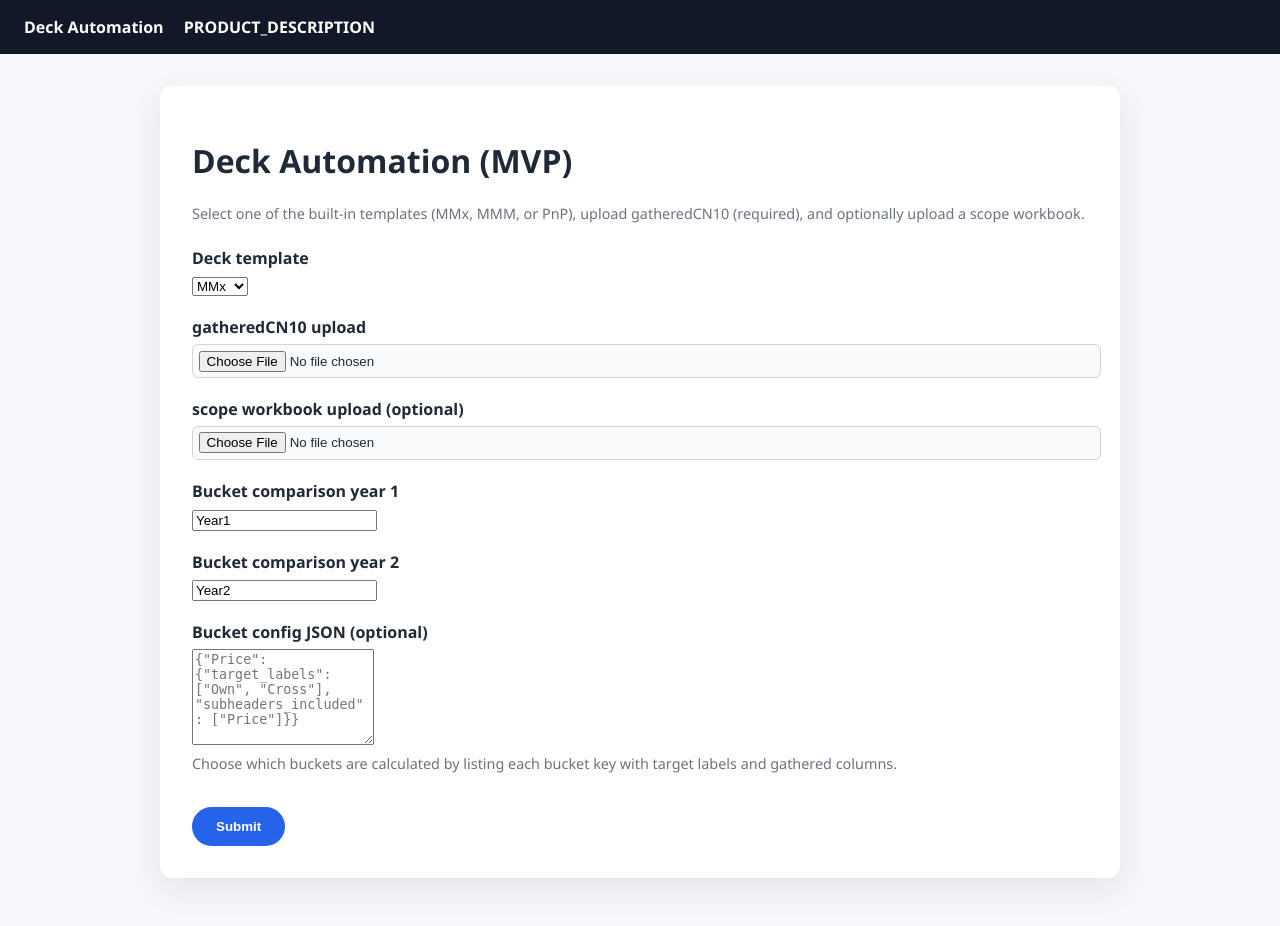
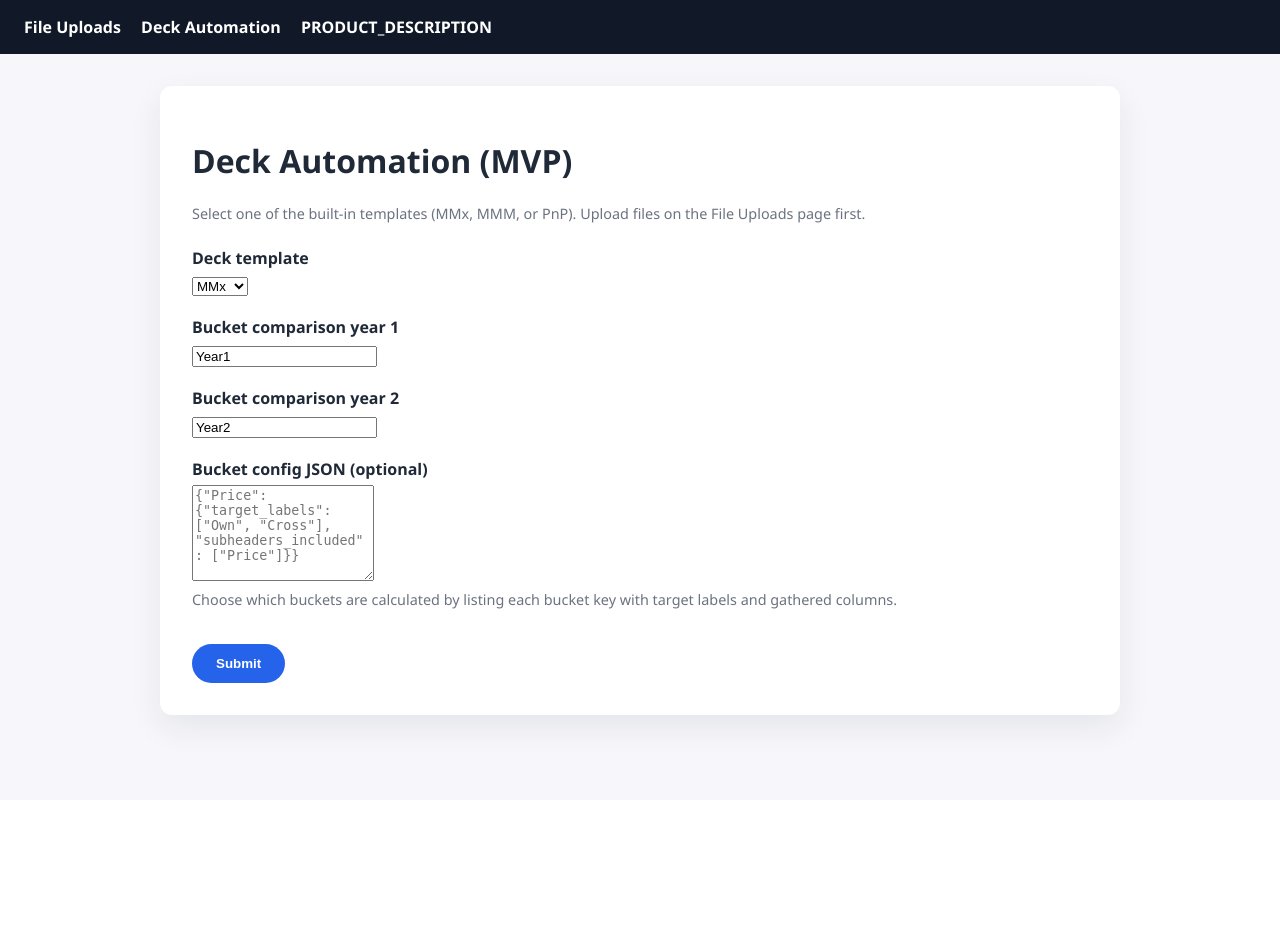
Before and after one commit to Natasthedog/automator, a Django app: page /deck-automation/ in a window 1280 px wide. After the commit the page ends 738 px from the top, so only its background shows below. Run offline with Django 5.2, Linux system fonts and the light colour scheme; parts of the project's set-up code (start-up, migrations or seed data) failed here and were passed over.

Commit message:
Add File Uploads landing page and centralize uploads

```diff
--- a/config/urls.py
+++ b/config/urls.py
@@ -19,11 +19,9 @@
 from django.urls import path, include
 from django.conf import settings
 from django.conf.urls.static import static
-from django.views.generic import RedirectView
 
 urlpatterns = [
     path("admin/", admin.site.urls),
-    path("", RedirectView.as_view(url="/deck-automation/", permanent=False), name="root"),
+    path("", include("deck_automation.urls")),
     path("", include("deck.urls")),
-    path("", include("deck_automation.urls")),
 ] + static(settings.MEDIA_URL, document_root=settings.MEDIA_ROOT)
--- a/deck/views.py
+++ b/deck/views.py
@@ -6,7 +6,7 @@
 PROJECT_TEMPLATES = {}
 
 def home(request):
-    return redirect("deck-automation")
+    return redirect("file-uploads")
 
 
 def product_description(request):
--- a/deck_automation/templates/deck_automation/deck_automation.html
+++ b/deck_automation/templates/deck_automation/deck_automation.html
@@ -6,7 +6,7 @@
 <div class="card">
     <h1>Deck Automation (MVP)</h1>
     <p class="helper-text">
-        Select one of the built-in templates (MMx, MMM, or PnP), upload gatheredCN10 (required), and optionally upload a scope workbook.
+        Select one of the built-in templates (MMx, MMM, or PnP). Upload files on the File Uploads page first.
     </p>
 
     {% if error %}
@@ -47,7 +47,7 @@
         </div>
     {% endif %}
 
-    <form class="form-grid" method="post" enctype="multipart/form-data">
+    <form class="form-grid" method="post">
         {% csrf_token %}
         <div>
             <label for="template_choice">Deck template</label>
@@ -57,15 +57,6 @@
                 {% endfor %}
             </select>
         </div>
-        <div>
-            <label for="gathered_cn10">gatheredCN10 upload</label>
-            <input id="gathered_cn10" name="gathered_cn10" type="file" accept=".xlsx,.xls,.xlsb,.csv">
-        </div>
-        <div>
-            <label for="scope_workbook">scope workbook upload (optional)</label>
-            <input id="scope_workbook" name="scope_workbook" type="file" accept=".xlsx,.xlsb">
-        </div>
-
         <div>
             <label for="year1">Bucket comparison year 1</label>
             <input id="year1" name="year1" type="text" value="{{ year1_value }}" placeholder="Year1">
--- a/deck_automation/urls.py
+++ b/deck_automation/urls.py
@@ -3,6 +3,7 @@
 from . import views
 
 urlpatterns = [
+    path("", views.file_uploads, name="file-uploads"),
     path("deck-automation/", views.deck_automation, name="deck-automation"),
     path(
         "deck-automation/download/<uuid:download_id>/",
--- a/deck_automation/views.py
+++ b/deck_automation/views.py
@@ -2,10 +2,12 @@
 
 import json
 import logging
+from base64 import b64decode, b64encode
 from pathlib import Path
 from uuid import uuid4
 
 from django.conf import settings
+from django.core.files.uploadedfile import SimpleUploadedFile
 from django.http import Http404, HttpResponse
 from django.shortcuts import render
 from pptx import Presentation
@@ -26,7 +28,7 @@
 logger = logging.getLogger(__name__)
 
 SESSION_PAYLOADS_KEY = "deck_automation_payloads"
-WATERFALL_TEMPLATE_MARKER = "<Waterfall Template>"
+SESSION_UPLOADS_KEY = "deck_automation_uploads"
 TEMPLATE_OPTIONS = {
     "MMx": "MMx.pptx",
     "MMM": "MMM.pptx",
@@ -69,6 +71,53 @@
     )
     return chart_shape.chart
 
+
+def _store_upload(request, key: str, uploaded_file):
+    if uploaded_file is None:
+        return
+    request.session.setdefault(SESSION_UPLOADS_KEY, {})[key] = {
+        "name": uploaded_file.name,
+        "content": b64encode(uploaded_file.read()).decode("ascii"),
+    }
+    request.session.modified = True
+
+
+def _stored_upload(request, key: str):
+    uploads = request.session.get(SESSION_UPLOADS_KEY, {})
+    entry = uploads.get(key)
+    if not entry:
+        return None
+    return SimpleUploadedFile(
+        entry["name"],
+        b64decode(entry["content"]),
+    )
+
+
+def file_uploads(request):
+    context: dict[str, object] = {}
+    uploads = request.session.get(SESSION_UPLOADS_KEY, {})
+    context["has_gathered_upload"] = "gathered_cn10" in uploads
+    context["has_scope_upload"] = "scope_workbook" in uploads
+
+    if request.method == "POST":
+        gathered_file = request.FILES.get("gathered_cn10")
+        scope_file = request.FILES.get("scope_workbook")
+
+        if not gathered_file:
+            context["error"] = "Please upload the gatheredCN10 file to continue."
+            return render(request, "deck_automation/file_uploads.html", context)
+
+        _store_upload(request, "gathered_cn10", gathered_file)
+        if scope_file:
+            _store_upload(request, "scope_workbook", scope_file)
+
+        context["message"] = "Uploads saved. Continue to Deck Automation."
+        uploads = request.session.get(SESSION_UPLOADS_KEY, {})
+        context["has_gathered_upload"] = "gathered_cn10" in uploads
+        context["has_scope_upload"] = "scope_workbook" in uploads
+
+    return render(request, "deck_automation/file_uploads.html", context)
+
 def deck_automation(request):
     context: dict[str, object] = {
         "template_options": sorted(TEMPLATE_OPTIONS.keys()),
@@ -78,8 +127,8 @@
         "bucket_config_json": "",
     }
     if request.method == "POST":
-        gathered_file = request.FILES.get("gathered_cn10")
-        scope_file = request.FILES.get("scope_workbook")
+        gathered_file = _stored_upload(request, "gathered_cn10")
+        scope_file = _stored_upload(request, "scope_workbook")
         selected_template = request.POST.get("template_choice", "").strip() or "MMx"
         context["selected_template"] = selected_template
 
@@ -93,7 +142,7 @@
         template_filename = TEMPLATE_OPTIONS.get(selected_template, "MMx.pptx")
 
         if not gathered_file:
-            context["error"] = "Please upload the gatheredCN10 file to continue."
+            context["error"] = "Please upload files on the File Uploads page to continue."
             return render(request, "deck_automation/deck_automation.html", context)
 
         try:
--- a/templates/base.html
+++ b/templates/base.html
@@ -64,6 +64,17 @@
         button:hover {
             background: #1d4ed8;
         }
+        .button {
+            display: inline-block;
+            background: #2563eb;
+            color: #ffffff;
+            border: none;
+            padding: 0.75rem 1.5rem;
+            border-radius: 999px;
+            font-weight: 600;
+            text-decoration: none;
+            margin-left: 0.5rem;
+        }
         .helper-text {
             font-size: 0.9rem;
             color: #6b7280;
@@ -74,6 +85,7 @@
 <body>
     <header>
         <nav>
+            <a href="/">File Uploads</a>
             <a href="/deck-automation/">Deck Automation</a>
             <a href="/product-description/">PRODUCT_DESCRIPTION</a>
         </nav>
```
Also changed, not shown: deck_automation/templates/deck_automation/file_uploads.html (added, +44 -0 lines), deck_automation/tests.py (+25 -7 lines).
